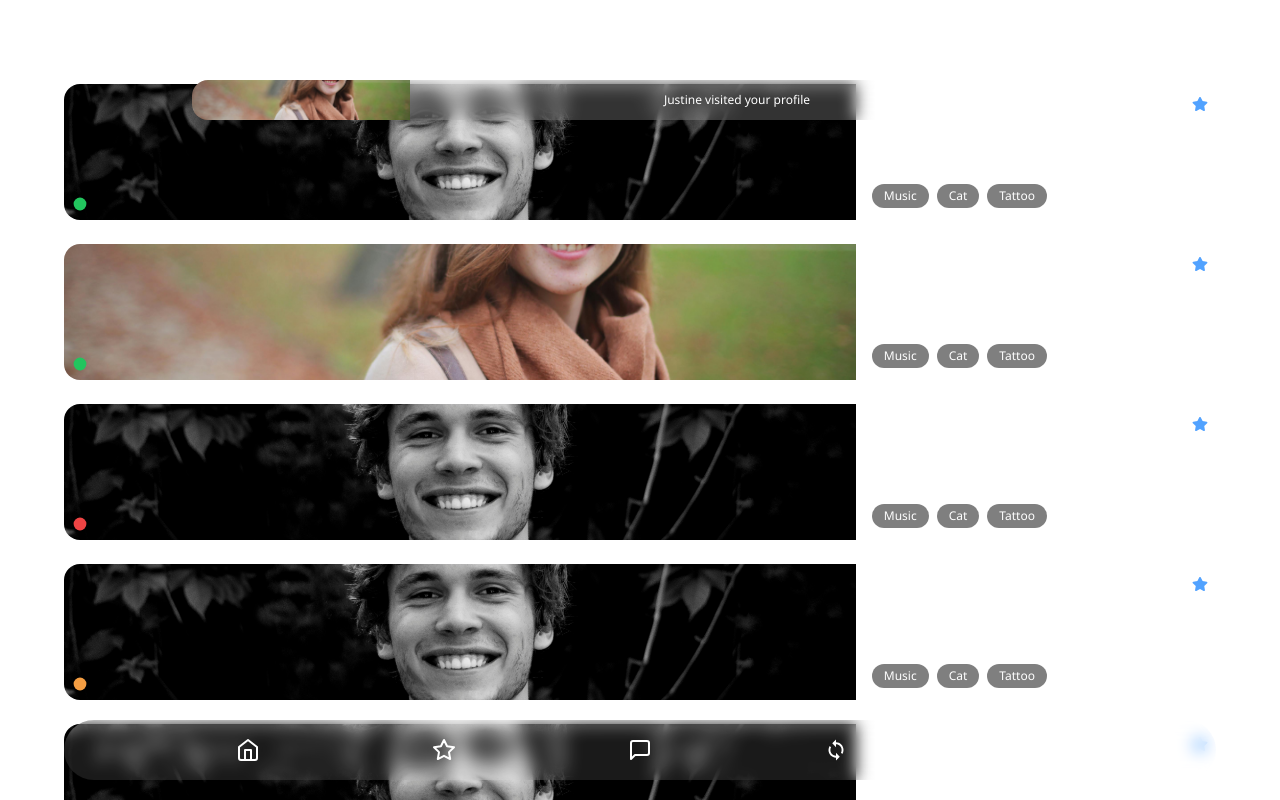
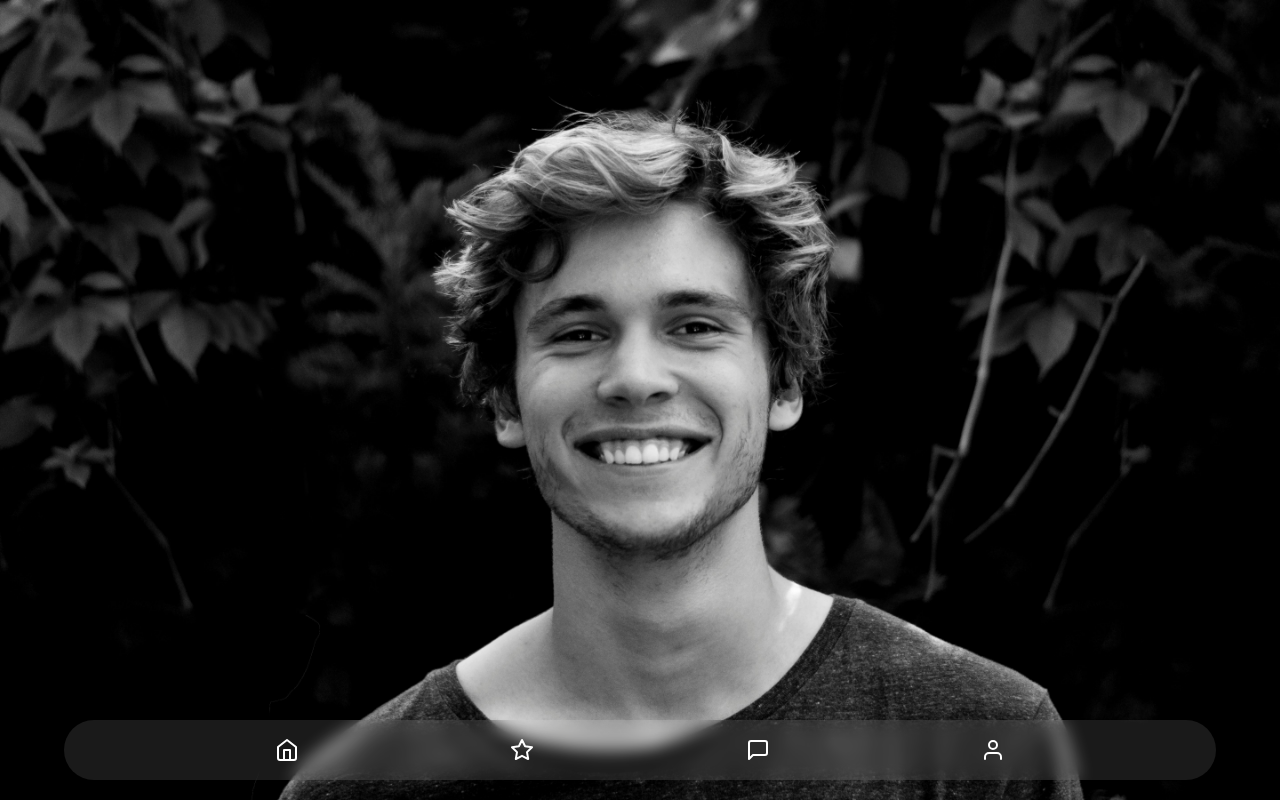
Before and after one commit to kevincalixte/wivy-nextjs, a Next.js app: page /welcome in a window 1280 px wide. Shown: the top 800 px of the page. Built offline with nearby package versions, Linux system fonts and the light colour scheme.

Commit message:
UserProfile: fix h

```diff
--- a/src/app/components/NavbarBottom/NavbarBottom.tsx
+++ b/src/app/components/NavbarBottom/NavbarBottom.tsx
@@ -13,7 +13,7 @@ function NavbarBottom() {
           <li><Link href={"/welcome"} className="flex items-center gap-1"><FiHome /></Link></li>
           <li><Link href={""} className="flex items-center gap-1"><FiStar /></Link></li>
           <li><Link href={"/messages"} className="flex items-center gap-1"><FiMessageSquare /></Link></li>
-          <li><Link href={""} className="flex items-center gap-1">< IoMdSync /></Link></li>
+          {/* <li><Link href={""} className="flex items-center gap-1">< IoMdSync /></Link></li> */}
           <li><Link href={""} className="flex items-center gap-1">< FiUser /></Link></li>
         </ul>
       </nav>
--- a/src/app/components/NavbarTop/NavbarTop.tsx
+++ b/src/app/components/NavbarTop/NavbarTop.tsx
@@ -38,7 +38,7 @@ function NavbarTop() {
         <Link href={'/'} className=''>{isMessages ?
           <div className='flex justify-evenly p-5 '>
             <span className=''>Messages</span>
-            <span className=''>Favorites</span>
+            {/* <span className=''>Favorites</span> */}
           </div>
           : ''}</Link>
 
--- a/src/app/components/User/User.tsx
+++ b/src/app/components/User/User.tsx
@@ -15,9 +15,13 @@ import {
     GiPisces
 } from "react-icons/gi";
 import { FaStar, FaHeart } from "react-icons/fa";
+import UserProfile from '../UserProfile/UserProfile';
+
 function User() {
     return (
-        <div className='mt-18 mb-22 flex flex-col items-center'>
+        <>
+          <UserProfile></UserProfile>
+        <div id='User' className='mt-18 mb-22 flex flex-col items-center'>
             <article className='flex w-[90%] h-34 bg-white/15 m-3 rounded-2xl overflow-hidden'>
                 <div className='w-3/4 h-full rounded-2xl relative '>
                     <img className='w-4 h-4 absolute bottom-2 left-2' src="/img/user/user-connected.svg" alt="" />
@@ -155,6 +159,7 @@ function User() {
                 </div>
             </article>
         </div>
+        </>
     )
 }
 
--- a/src/app/components/UserProfile/UserProfile.tsx
+++ b/src/app/components/UserProfile/UserProfile.tsx
@@ -1,8 +1,24 @@
-import React from 'react'
+import React, { useEffect } from 'react'
+import NavbarBottom from '../NavbarBottom/NavbarBottom'
 
 function UserProfile() {
+  // Bloque le scroll au montage de la modale et masque la navbar top
+  // A modifier en UseState
+  useEffect(() => {
+    document.body.classList.add('overflow-hidden');
+    document.getElementById('navbartop')?.classList.remove('flex');
+    document.getElementById('navbartop')?.classList.add('hidden');
+    document.getElementById('User')?.classList.remove('mt-18');
+    return () => document.body.classList.remove('overflow-hidden');
+  }, []);
   return (
-    <div>UserProfile</div>
+    <div className='z-10 fixed h-full w-full bg-black '>
+      {/* Image + boutons navbar bottom + logo fav + block + infos */}
+      <img className='h-full w-full object-cover' src="/img/home/album-meet/meet1.jpg" alt="" />
+      <h1 className=''>Name</h1>
+      <NavbarBottom></NavbarBottom>
+    </div>
+
   )
 }
 
--- a/src/app/welcome/page.tsx
+++ b/src/app/welcome/page.tsx
@@ -10,7 +10,7 @@ function welcome() {
     <>
     <NavbarInfos></NavbarInfos>
 
-      <div className='text-white'>
+      <div className='text-white '>
         {/* Configuration du profil */}
         {/* Page principale 'if last_mode is list'*/}
         {/* Load account (navbartop: profile picture..., navbarbottom: messages, notifications,...) */}
```
